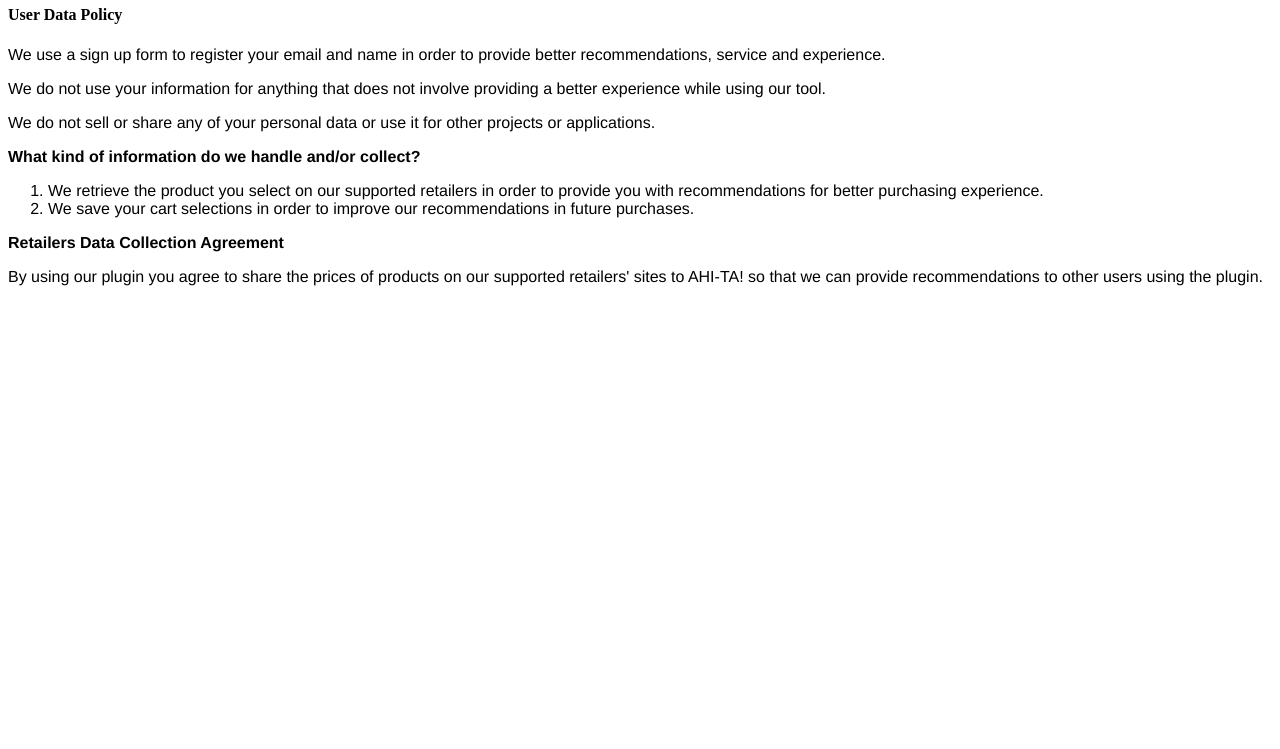
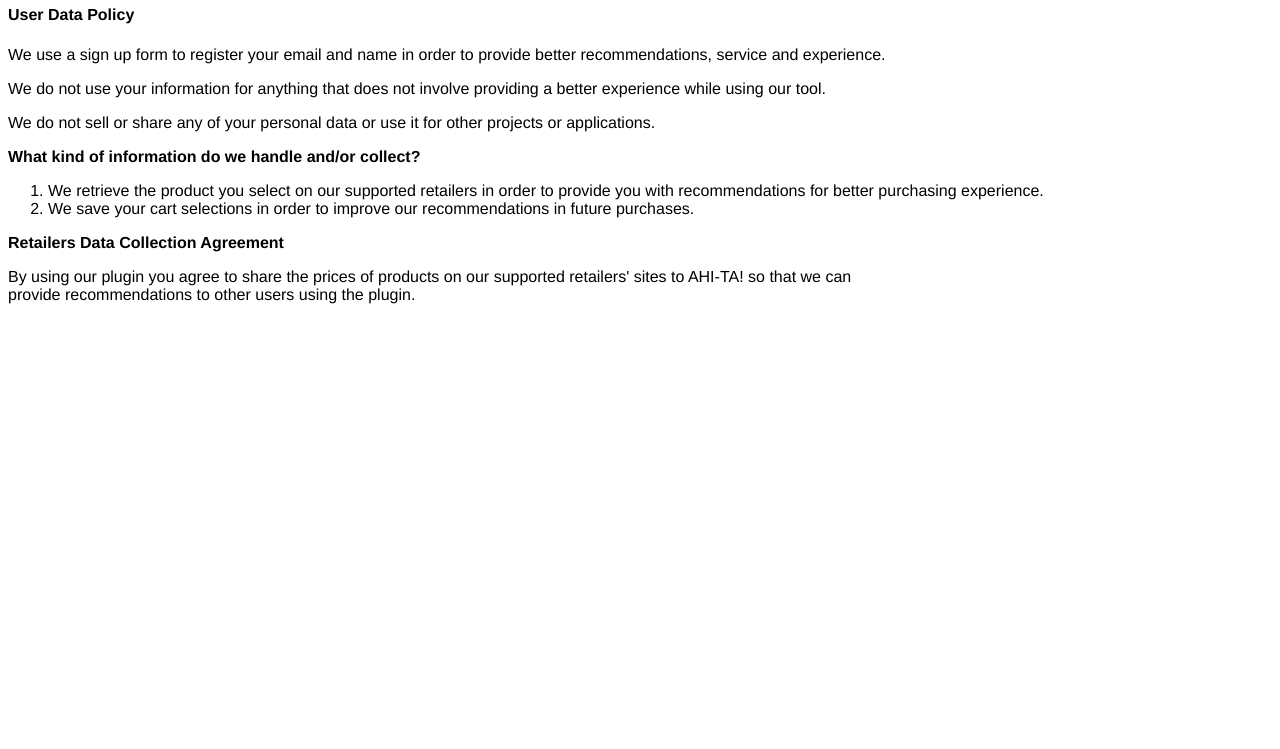
Before and after one commit to ahi-ta/pages, a plain HTML site: page index.html in a window 1280 px wide. Shown: the part 51-800 px from the top of the page. Drawn offline with Linux system fonts and the light colour scheme.

Commit message:
Update index.html

```diff
--- a/index.html
+++ b/index.html
@@ -2,10 +2,12 @@
 <head>
 <title>AHI-TA! Privacy Policy</title>
   <style type="text/css">
-    p, h2, ul, ol, li {
+    p, h1, h2, h3, h4, ul, ol, li {
       font-family: Helvetica, Arial;
     }
-
+    p {
+      width: 70%;
+    }
   </style>
 </head>
 <body>
```
